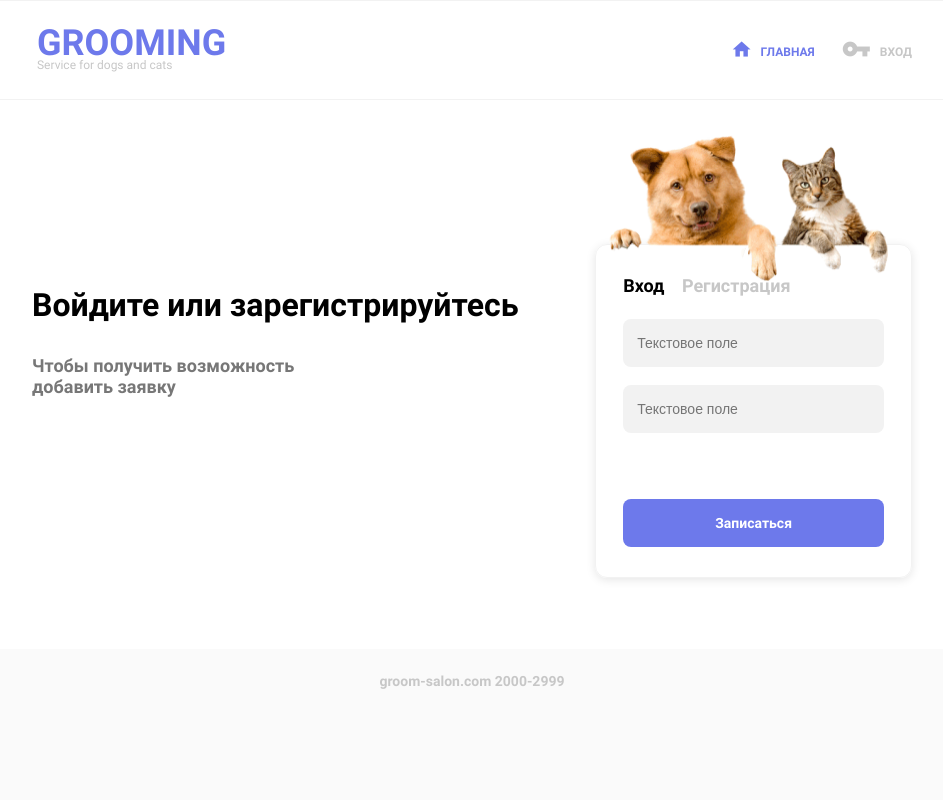
After one commit to Zybera/groom-room, a PHP site: page /login.html in a window 1280 px wide. The commit adds this page. Shown: the whole page, without its empty margins (168-1111 px from the left). Run offline with PHP 8.4, Linux system fonts and the light colour scheme; some web fonts are replaced.

Commit message:
add some files

```diff
--- a/css/style.css
+++ b/css/style.css
@@ -115,7 +115,12 @@ body {
 .application__title {
   font-size: 32px;
   line-height: 37px;
-  width: 449px;
+}
+.application__text {
+  font-size: 18px;
+  line-height: 21px;
+  color: #777;
+  margin-top: 31px;
 }
 .application__form {
 }
@@ -128,11 +133,33 @@ body {
   box-shadow: 0px 2px 10px rgba(0, 0, 0, 0.1);
   border-radius: 12px;
   margin: 56.5px 0px 6.5px 0px;
+  position: relative;
+}
+.form_img {
+  padding: 30px 27px;
+  margin-top: 144px;
+}
+.form img {
+  position: absolute;
+  top: -118px;
+  left: 10px;
+  width: 297px;
+  height: 164px;
 }
 .form__title {
   font-size: 18px;
   line-height: 21px;
   margin-bottom: 14px;
+  z-index: 2;
+}
+.form__link {
+  color: #c7c7c7;
+}
+.form__link:not(:last-child) {
+  margin-right: 13px;
+}
+.form__link.active {
+  color: #000;
 }
 .form input {
   margin: 9px 0;
--- a/index.html
+++ b/index.html
@@ -1,5 +1,5 @@
 <!DOCTYPE html>
-<html lang="en">
+<html lang="ru">
 
 <head>
   <meta charset="UTF-8">
@@ -24,7 +24,7 @@
     <main class="main">
       <section class="main__application application">
         <div class="application__container">
-          <h1 class="application__title">Профессиональная укладка для ваших домашних питомцев</h1>
+          <h1 class="application__title">Профессиональная укладка<br>для ваших домашних<br>питомцев</h1>
           <div class="application__form form">
             <div class="form__title">Создайте заявку</div>
             <input type="text" name="" class="" placeholder="Текстовое поле">
--- /dev/null
+++ b/login.html
@@ -0,0 +1,48 @@
+<!DOCTYPE html>
+<html lang="ru">
+
+<head>
+  <meta charset="UTF-8">
+  <meta http-equiv="X-UA-Compatible" content="IE=edge">
+  <meta name="viewport" content="width=device-width, initial-scale=1.0">
+  <title>Groom Room</title>
+  <link rel="stylesheet" href="css/style.css">
+  <link rel="stylesheet" href="css/icons-style.css">
+</head>
+
+<body>
+  <div class="wrapper">
+    <header class="header">
+      <div class="header__container">
+        <div class="header__logo"><span>GROOMING</span>Service for dogs and cats</div>
+        <nav class="header__menu">
+          <a href="#" class="header__link icon-home active"><span>ГЛАВНАЯ</span></a>
+          <a href="#" class="header__link icon-key"><span>ВХОД</span></a>
+        </nav>
+      </div>
+    </header>
+    <main class="main">
+      <section class="main__application application">
+        <div class="application__container">
+          <div class="application__left">
+            <h1 class="application__title">Войдите или зарегистрируйтесь</h1>
+            <div class="application__text">Чтобы получить возможность<br>добавить заявку</div>
+          </div>
+          <div class="application__form form form_img">
+            <img src="img/cat-dog.png" alt="">
+            <div class="form__title">
+              <a href="" class="form__link active">Вход</a>
+              <a href="" class="form__link">Регистрация</a>
+            </div>
+            <input type="text" name="" class="" placeholder="Текстовое поле">
+            <input type="text" name="" class="" placeholder="Текстовое поле">
+            <button>Записаться</button>
+          </div>
+        </div>
+      </section>
+    </main>
+    <footer class="footer">groom-salon.com 2000-2999</footer>
+  </div>
+</body>
+
+</html>
```
Also changed, not shown: img/cat-dog.png (added).
